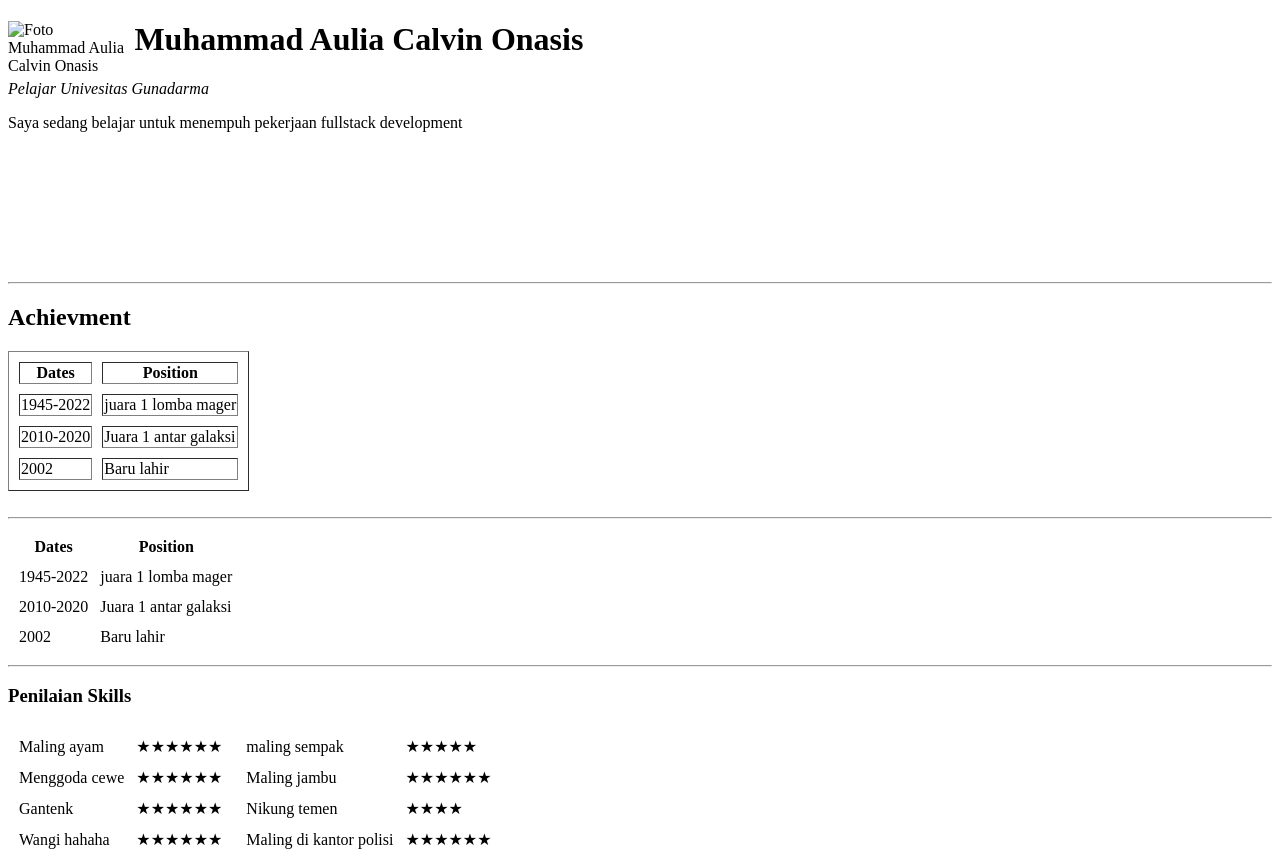
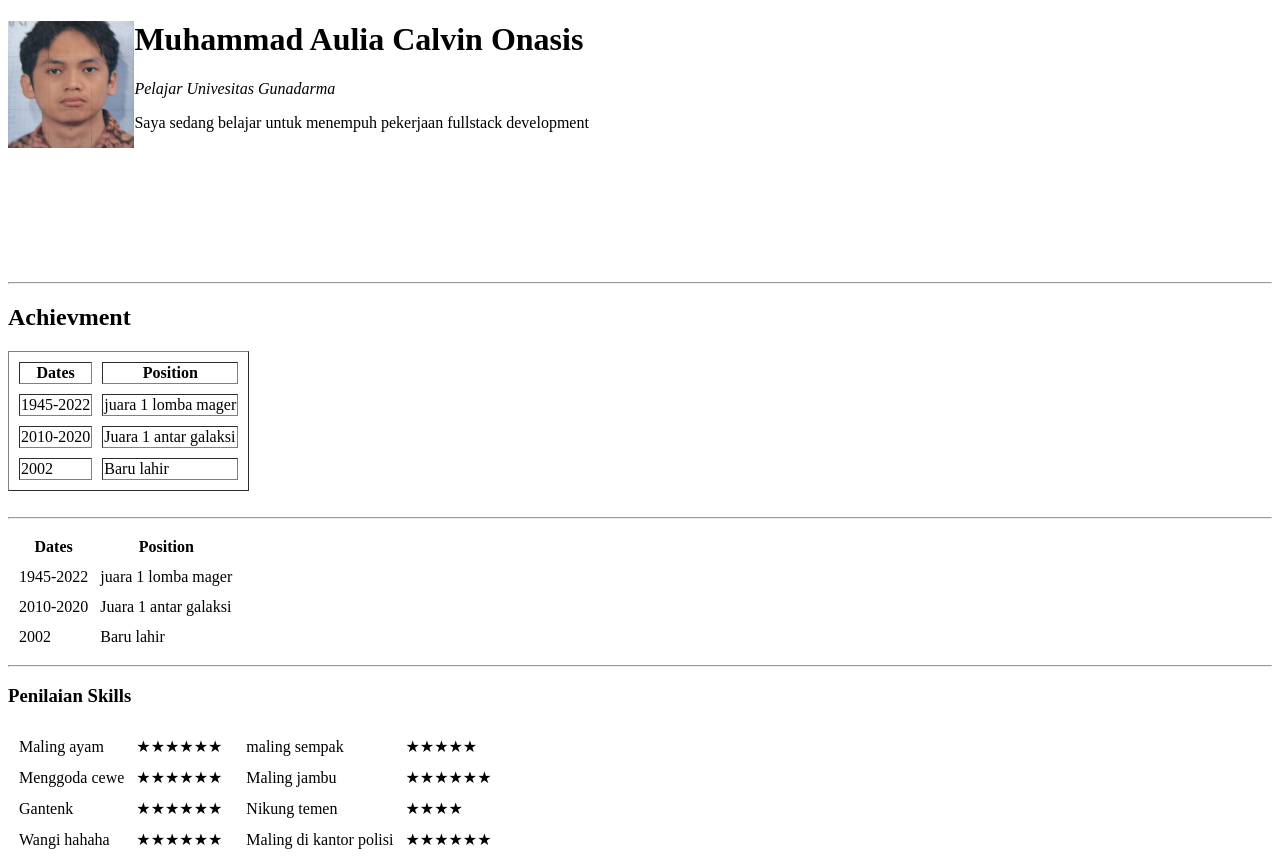
Before and after one commit to Vinvin69/CV, a plain HTML site: page index.html in a window 1280 px wide. Shown: the top 863 px of the page. Drawn offline with Linux system fonts and the light colour scheme; the site is published under a folder, as on GitHub Pages, so addresses that start at the root find nothing.

Commit message:
Update index.html

```diff
--- a/index.html
+++ b/index.html
@@ -8,7 +8,7 @@
     <link rel="stylesheet" href="CSSPortofolio.css">
 </head>
 <body>
-    <img src="/Me.jpeg" alt="Foto Muhammad Aulia Calvin Onasis">
+    <img src="Me.jpeg" alt="Foto Muhammad Aulia Calvin Onasis">
     <h1>Muhammad Aulia Calvin Onasis</h1>
     <p><em>Pelajar Univesitas Gunadarma</em></p>
     <p>Saya sedang belajar untuk menempuh pekerjaan fullstack development</p>
```
